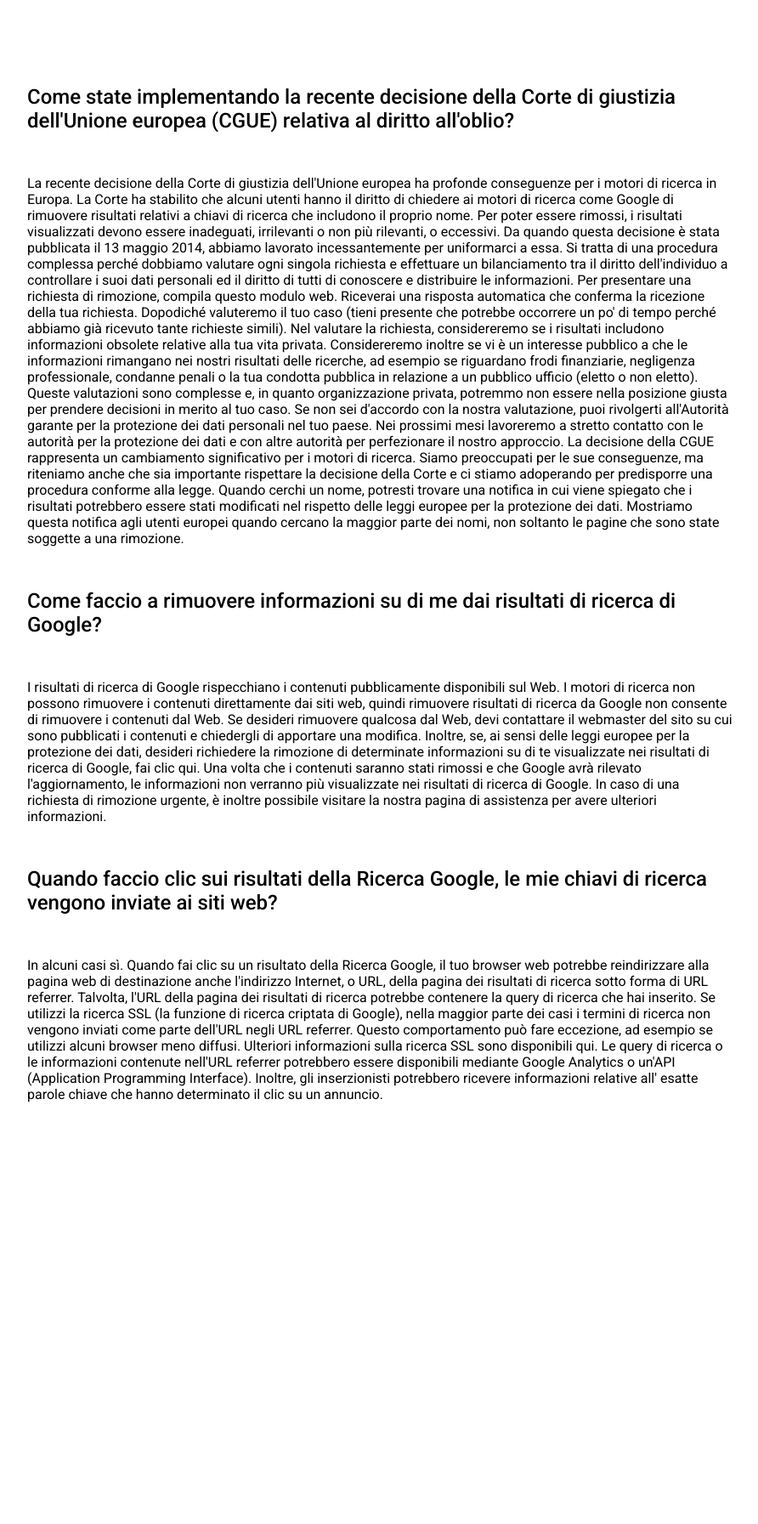
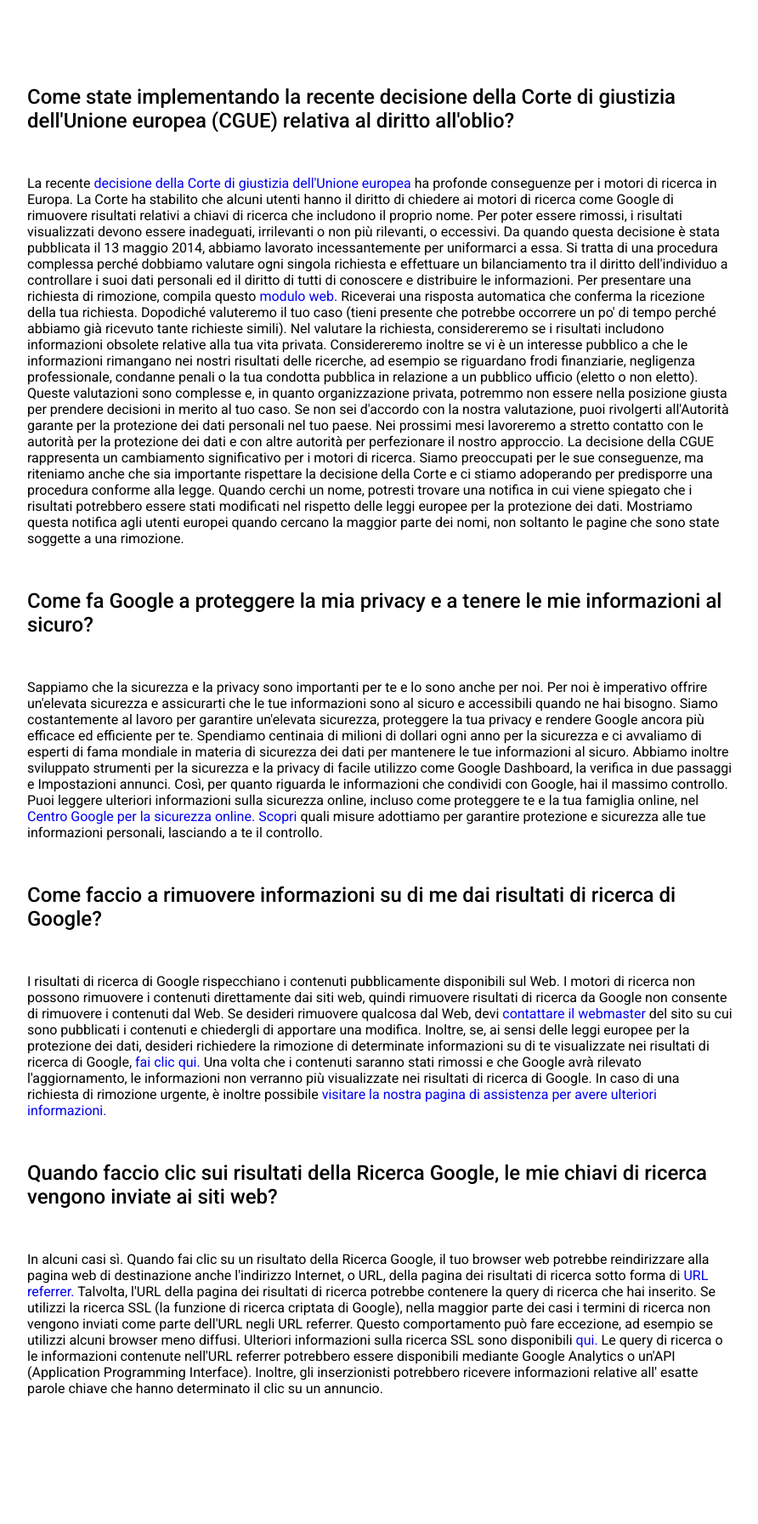
Before and after one commit to MatteoPetracci/php-google-faq, a PHP site: page / in a window 1280 px wide. Shown: the part 96-1889 px from the top of the page at 85% size, without its empty margins (192-1084 px from the left). Before the commit the page ends 1393 px from the top, so only its background shows below. Run offline with PHP 8.4, Linux system fonts and the light colour scheme.

Commit message:
modifiche css tag a

```diff
--- a/index.php
+++ b/index.php
@@ -4,21 +4,30 @@
 // In questi array ho la chiave response e il valore che sarebbe la risposta della domanda
 $db = [
   "Come state implementando la recente decisione della Corte di giustizia dell'Unione europea (CGUE) relativa al diritto all'oblio?" => [
-    'response'=> "La recente decisione della Corte di giustizia dell'Unione europea ha profonde conseguenze per i motori di ricerca in Europa. La Corte ha stabilito che alcuni utenti hanno il diritto di chiedere ai motori di ricerca come Google di rimuovere risultati relativi a chiavi di ricerca che includono il proprio nome. Per poter essere rimossi, i risultati visualizzati devono essere inadeguati, irrilevanti o non più rilevanti, o eccessivi.
+    'response'=> "La recente <a href='#'>decisione della Corte di giustizia dell'Unione europea <a/> ha profonde conseguenze per i motori di ricerca in Europa. La Corte ha stabilito che alcuni utenti hanno il diritto di chiedere ai motori di ricerca come Google di rimuovere risultati relativi a chiavi di ricerca che includono il proprio nome. Per poter essere rimossi, i risultati visualizzati devono essere inadeguati, irrilevanti o non più rilevanti, o eccessivi.
 
     Da quando questa decisione è stata pubblicata il 13 maggio 2014, abbiamo lavorato incessantemente per uniformarci a essa. Si tratta di una procedura complessa perché dobbiamo valutare ogni singola richiesta e effettuare un bilanciamento tra il diritto dell'individuo a controllare i suoi dati personali ed il diritto di tutti di conoscere e distribuire le informazioni.
 
-    Per presentare una richiesta di rimozione, compila questo modulo web. Riceverai una risposta automatica che conferma la ricezione della tua richiesta. Dopodiché valuteremo il tuo caso (tieni presente che potrebbe occorrere un po' di tempo perché abbiamo già ricevuto tante richieste simili). Nel valutare la richiesta, considereremo se i risultati includono informazioni obsolete relative alla tua vita privata. Considereremo inoltre se vi è un interesse pubblico a che le informazioni rimangano nei nostri risultati delle ricerche, ad esempio se riguardano frodi finanziarie, negligenza professionale, condanne penali o la tua condotta pubblica in relazione a un pubblico ufficio (eletto o non eletto). Queste valutazioni sono complesse e, in quanto organizzazione privata, potremmo non essere nella posizione giusta per prendere decisioni in merito al tuo caso. Se non sei d'accordo con la nostra valutazione, puoi rivolgerti all'Autorità garante per la protezione dei dati personali nel tuo paese.
+    Per presentare una richiesta di rimozione, compila questo <a href='#'>modulo web.</a> Riceverai una risposta automatica che conferma la ricezione della tua richiesta. Dopodiché valuteremo il tuo caso (tieni presente che potrebbe occorrere un po' di tempo perché abbiamo già ricevuto tante richieste simili). Nel valutare la richiesta, considereremo se i risultati includono informazioni obsolete relative alla tua vita privata. Considereremo inoltre se vi è un interesse pubblico a che le informazioni rimangano nei nostri risultati delle ricerche, ad esempio se riguardano frodi finanziarie, negligenza professionale, condanne penali o la tua condotta pubblica in relazione a un pubblico ufficio (eletto o non eletto). Queste valutazioni sono complesse e, in quanto organizzazione privata, potremmo non essere nella posizione giusta per prendere decisioni in merito al tuo caso. Se non sei d'accordo con la nostra valutazione, puoi rivolgerti all'Autorità garante per la protezione dei dati personali nel tuo paese.
 
     Nei prossimi mesi lavoreremo a stretto contatto con le autorità per la protezione dei dati e con altre autorità per perfezionare il nostro approccio. La decisione della CGUE rappresenta un cambiamento significativo per i motori di ricerca. Siamo preoccupati per le sue conseguenze, ma riteniamo anche che sia importante rispettare la decisione della Corte e ci stiamo adoperando per predisporre una procedura conforme alla legge.
 
     Quando cerchi un nome, potresti trovare una notifica in cui viene spiegato che i risultati potrebbero essere stati modificati nel rispetto delle leggi europee per la protezione dei dati. Mostriamo questa notifica agli utenti europei quando cercano la maggior parte dei nomi, non soltanto le pagine che sono state soggette a una rimozione."
   ],
+  'Come fa Google a proteggere la mia privacy e a tenere le mie informazioni al sicuro?' => [
+    'response' => "Sappiamo che la sicurezza e la privacy sono importanti per te e lo sono anche per noi. Per noi è imperativo offrire un'elevata sicurezza e assicurarti che le tue informazioni sono al sicuro e accessibili quando ne hai bisogno.
+
+    Siamo costantemente al lavoro per garantire un'elevata sicurezza, proteggere la tua privacy e rendere Google ancora più efficace ed efficiente per te. Spendiamo centinaia di milioni di dollari ogni anno per la sicurezza e ci avvaliamo di esperti di fama mondiale in materia di sicurezza dei dati per mantenere le tue informazioni al sicuro. Abbiamo inoltre sviluppato strumenti per la sicurezza e la privacy di facile utilizzo come Google Dashboard, la verifica in due passaggi e Impostazioni annunci. Così, per quanto riguarda le informazioni che condividi con Google, hai il massimo controllo.
+
+    Puoi leggere ulteriori informazioni sulla sicurezza online, incluso come proteggere te e la tua famiglia online, nel <a href='#'> Centro Google per la sicurezza online.</a>
+
+    <a href='#'>Scopri</a> quali misure adottiamo per garantire protezione e sicurezza alle tue informazioni personali, lasciando a te il controllo."
+  ],
   'Come faccio a rimuovere informazioni su di me dai risultati di ricerca di Google?' => [
-    'response'=> "I risultati di ricerca di Google rispecchiano i contenuti pubblicamente disponibili sul Web. I motori di ricerca non possono rimuovere i contenuti direttamente dai siti web, quindi rimuovere risultati di ricerca da Google non consente di rimuovere i contenuti dal Web. Se desideri rimuovere qualcosa dal Web, devi contattare il webmaster del sito su cui sono pubblicati i contenuti e chiedergli di apportare una modifica. Inoltre, se, ai sensi delle leggi europee per la protezione dei dati, desideri richiedere la rimozione di determinate informazioni su di te visualizzate nei risultati di ricerca di Google, fai clic qui. Una volta che i contenuti saranno stati rimossi e che Google avrà rilevato l'aggiornamento, le informazioni non verranno più visualizzate nei risultati di ricerca di Google. In caso di una richiesta di rimozione urgente, è inoltre possibile visitare la nostra pagina di assistenza per avere ulteriori informazioni."
+    'response'=> "I risultati di ricerca di Google rispecchiano i contenuti pubblicamente disponibili sul Web. I motori di ricerca non possono rimuovere i contenuti direttamente dai siti web, quindi rimuovere risultati di ricerca da Google non consente di rimuovere i contenuti dal Web. Se desideri rimuovere qualcosa dal Web, devi <a href='#'>contattare il webmaster<a/> del sito su cui sono pubblicati i contenuti e chiedergli di apportare una modifica. Inoltre, se, ai sensi delle leggi europee per la protezione dei dati, desideri richiedere la rimozione di determinate informazioni su di te visualizzate nei risultati di ricerca di Google, <a href='#'>fai clic qui.<a/> Una volta che i contenuti saranno stati rimossi e che Google avrà rilevato l'aggiornamento, le informazioni non verranno più visualizzate nei risultati di ricerca di Google. In caso di una richiesta di rimozione urgente, è inoltre possibile <a href='#'>visitare la nostra pagina di assistenza per avere ulteriori informazioni.</a>"
   ],
   'Quando faccio clic sui risultati della Ricerca Google, le mie chiavi di ricerca vengono inviate ai siti web?' => [
-    'response'=> "In alcuni casi sì. Quando fai clic su un risultato della Ricerca Google, il tuo browser web potrebbe reindirizzare alla pagina web di destinazione anche l'indirizzo Internet, o URL, della pagina dei risultati di ricerca sotto forma di URL referrer. Talvolta, l'URL della pagina dei risultati di ricerca potrebbe contenere la query di ricerca che hai inserito. Se utilizzi la ricerca SSL (la funzione di ricerca criptata di Google), nella maggior parte dei casi i termini di ricerca non vengono inviati come parte dell'URL negli URL referrer. Questo comportamento può fare eccezione, ad esempio se utilizzi alcuni browser meno diffusi. Ulteriori informazioni sulla ricerca SSL sono disponibili qui. Le query di ricerca o le informazioni contenute nell'URL referrer potrebbero essere disponibili mediante Google Analytics o un'API (Application Programming Interface). Inoltre, gli inserzionisti potrebbero ricevere informazioni relative all' esatte parole chiave che hanno determinato il clic su un annuncio."
+    'response'=> "In alcuni casi sì. Quando fai clic su un risultato della Ricerca Google, il tuo browser web potrebbe reindirizzare alla pagina web di destinazione anche l'indirizzo Internet, o URL, della pagina dei risultati di ricerca sotto forma di <a href='#'>URL referrer.</a> Talvolta, l'URL della pagina dei risultati di ricerca potrebbe contenere la query di ricerca che hai inserito. Se utilizzi la ricerca SSL (la funzione di ricerca criptata di Google), nella maggior parte dei casi i termini di ricerca non vengono inviati come parte dell'URL negli URL referrer. Questo comportamento può fare eccezione, ad esempio se utilizzi alcuni browser meno diffusi. Ulteriori informazioni sulla ricerca SSL sono disponibili <a href='#'>qui.</a> Le query di ricerca o le informazioni contenute nell'URL referrer potrebbero essere disponibili mediante Google Analytics o un'API (Application Programming Interface). Inoltre, gli inserzionisti potrebbero ricevere informazioni relative all' esatte parole chiave che hanno determinato il clic su un annuncio."
   ]
 ];
 // var_dump($db);
```
